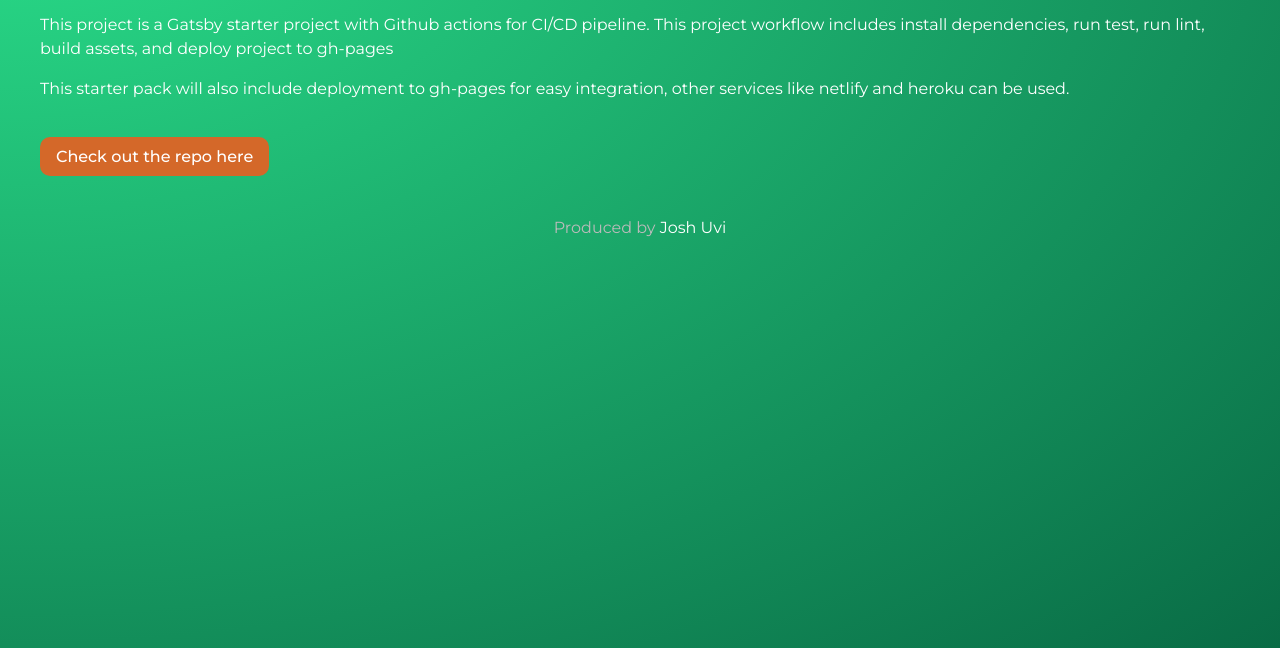
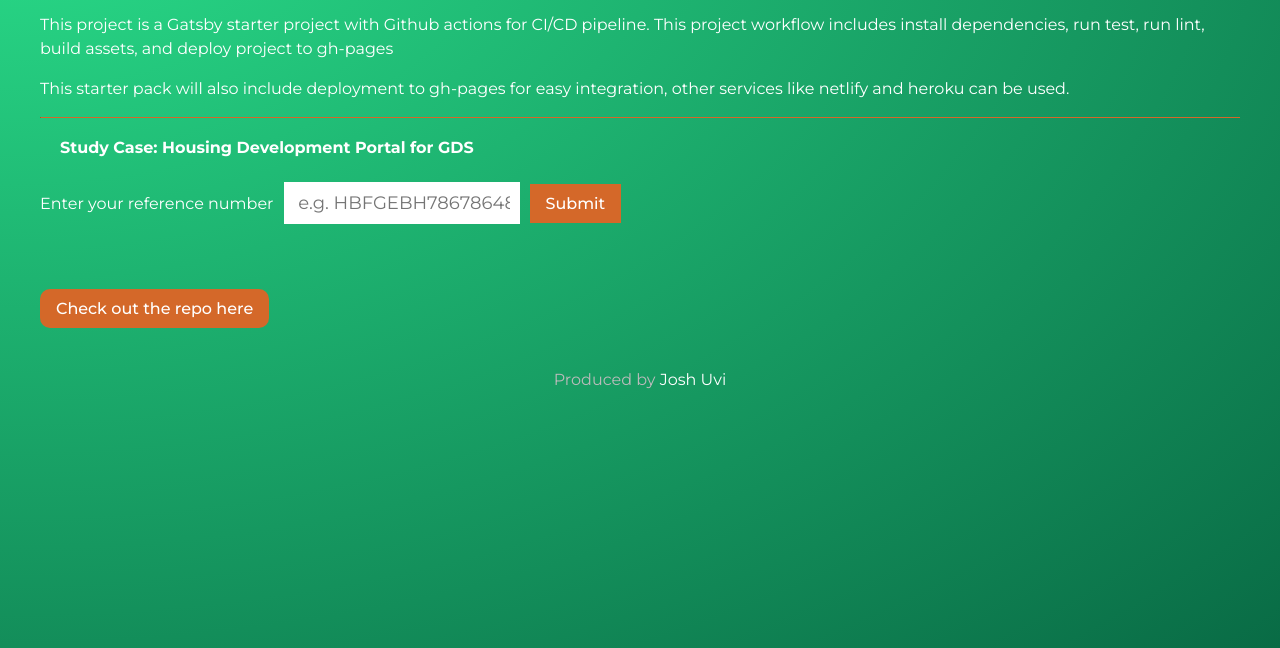
Before and after one commit to Josh-Uvi/Gatsby-Starter, a Gatsby site: page /home in a window 1280 px wide. Shown: the part 152-800 px from the top of the page. Built offline with nearby package versions, Linux system fonts and the light colour scheme; Gatsby itself is replaced by a stand-in of ours.

Commit message:
added form component

```diff
--- a/package.json
+++ b/package.json
@@ -6,12 +6,12 @@
   "license": "0BSD",
   "homepage": "josh-uvi.github.io/Gatsby-Starter",
   "scripts": {
-    "build": "gatsby build --prefix-paths",
+    "build": "gatsby build  --prefix-paths",
     "develop": "gatsby develop",
-    "deploy": "npm run build --prefix-paths && gh-pages -d public",
+    "deploy": "gatsby build --prefix-paths && gh-pages -d public",
     "format": "prettier --write \"**/*.{js,jsx,ts,tsx,json,md}\"",
     "start": "npm run develop",
-    "serve": "gatsby serve  --prefix-paths",
+    "serve": "gatsby serve --prefix-paths",
     "clean": "gatsby clean",
     "test": "echo \"Write tests! -> https://gatsby.dev/unit-testing\" && exit 1"
   },
--- /dev/null
+++ b/src/Components/Form.js
@@ -0,0 +1,31 @@
+import React, { useState } from "react"
+import * as styles from "../styles/home.module.css"
+
+export default function Form() {
+  const [number, setNumber] = useState("")
+
+  const handleChange = event => {
+    setNumber(event.target.value)
+  }
+
+  const handleSubmit = event => {
+    event.preventDefault()
+    console.log(number)
+    setNumber("")
+  }
+
+  return (
+    <div>
+      <form className={styles.form} onSubmit={handleSubmit}>
+        <label htmlFor="ref">Enter your reference number</label>
+        <input
+          value={number}
+          type="text"
+          placeholder=" e.g. HBFGEBH78678648"
+          onChange={handleChange}
+        />
+        <button type="submit">Submit</button>
+      </form>
+    </div>
+  )
+}
--- a/src/Components/Layout.js
+++ b/src/Components/Layout.js
@@ -13,7 +13,7 @@
           Produced by{" "}
           <a
             target="_blank"
-            rel="noreferrer"
+            rel="noopener noreferrer"
             href="https://github.com/Josh-Uvi"
           >
             Josh Uvi
--- a/src/pages/home.js
+++ b/src/pages/home.js
@@ -1,9 +1,11 @@
-import { Link } from "gatsby"
 import React from "react"
 import Layout from "../Components/Layout"
 import * as styles from "../styles/home.module.css"
+import Form from "../Components/Form"
 
 export default function Home() {
+  // const handleBtn = () => {}
+
   return (
     <Layout>
       <main className={styles.header}>
@@ -18,13 +20,21 @@
             This starter pack will also include deployment to gh-pages for easy
             integration, other services like netlify and heroku can be used.
           </p>
-          <Link
+          <hr className={styles.linebreak} />
+          <h4 className={styles.title}>
+            Study Case: Housing Development Portal for GDS
+          </h4>
+          <Form />
+        </div>
+        <div>
+          <a
             className={styles.btn}
             target="_blank"
-            to="https://github.com/Josh-Uvi/Gatsby-Starter"
+            rel="noopener noreferrer"
+            href="https://github.com/Josh-Uvi/Gatsby-Starter"
           >
             Check out the repo here
-          </Link>
+          </a>
         </div>
       </main>
     </Layout>
--- a/src/pages/index.js
+++ b/src/pages/index.js
@@ -5,8 +5,9 @@
 import NotFound from "./404"
 
 const App = () => (
-  <Router basepath="/Gatsby-Starter">
-    <Home exact path="/" />
+  // <Router basepath="/Gatsby-Starter"> for prod.
+  <Router basepath="/">
+    <Home path="/" />
     <About path="/about" />
     <NotFound path="*" />
   </Router>
--- a/src/styles/global.css
+++ b/src/styles/global.css
@@ -6,6 +6,7 @@
   text-decoration: none;
   font-family: "Montserrat";
   color: white;
+  box-sizing: border-box;
 }
 
 html,
--- a/src/styles/home.module.css
+++ b/src/styles/home.module.css
@@ -23,3 +23,57 @@
   margin-top: 20px;
   font-weight: 500;
 }
+
+.linebreak {
+  border-top: #d46829;
+  border-color: #d46829;
+}
+
+.title {
+  padding: 20px;
+}
+
+.form {
+  display: flex;
+  flex-flow: row wrap;
+  align-items: center;
+}
+
+.form label {
+  margin: 5px 10px 5px 0;
+}
+
+.form input {
+  margin: 5px 10px 5px 0;
+  padding: 10px;
+  color: #000;
+  border: none;
+  outline: none;
+  font-size: 18px;
+  background-color: #ffffff
+}
+
+.form button {
+  background-color: #d46829;
+  padding: 10px 16px;
+  font-size: 16px;
+  font-weight: 500;
+  color: #ffffff;
+  cursor: pointer;
+  border: none
+}
+
+.form button:hover {
+  background-color: rgb(65, 225, 124);
+}
+
+@media (max-width: 800px) {
+  form input {
+    margin: 10px 0;
+  }
+
+  form {
+    flex-direction: column;
+    align-items: center;
+  }
+}
```
Also changed, not shown: src/pages/about.js (+4 -3 lines).
